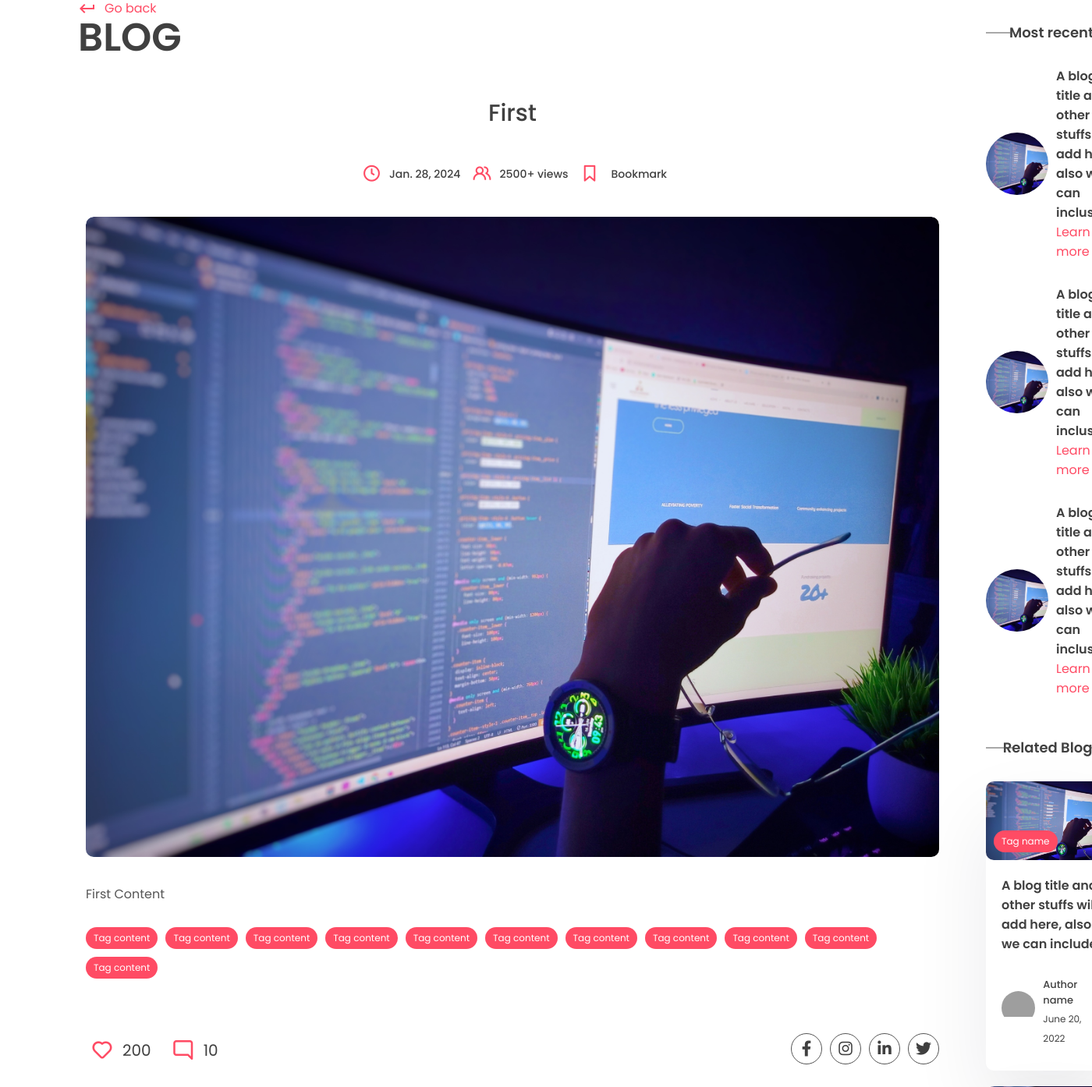
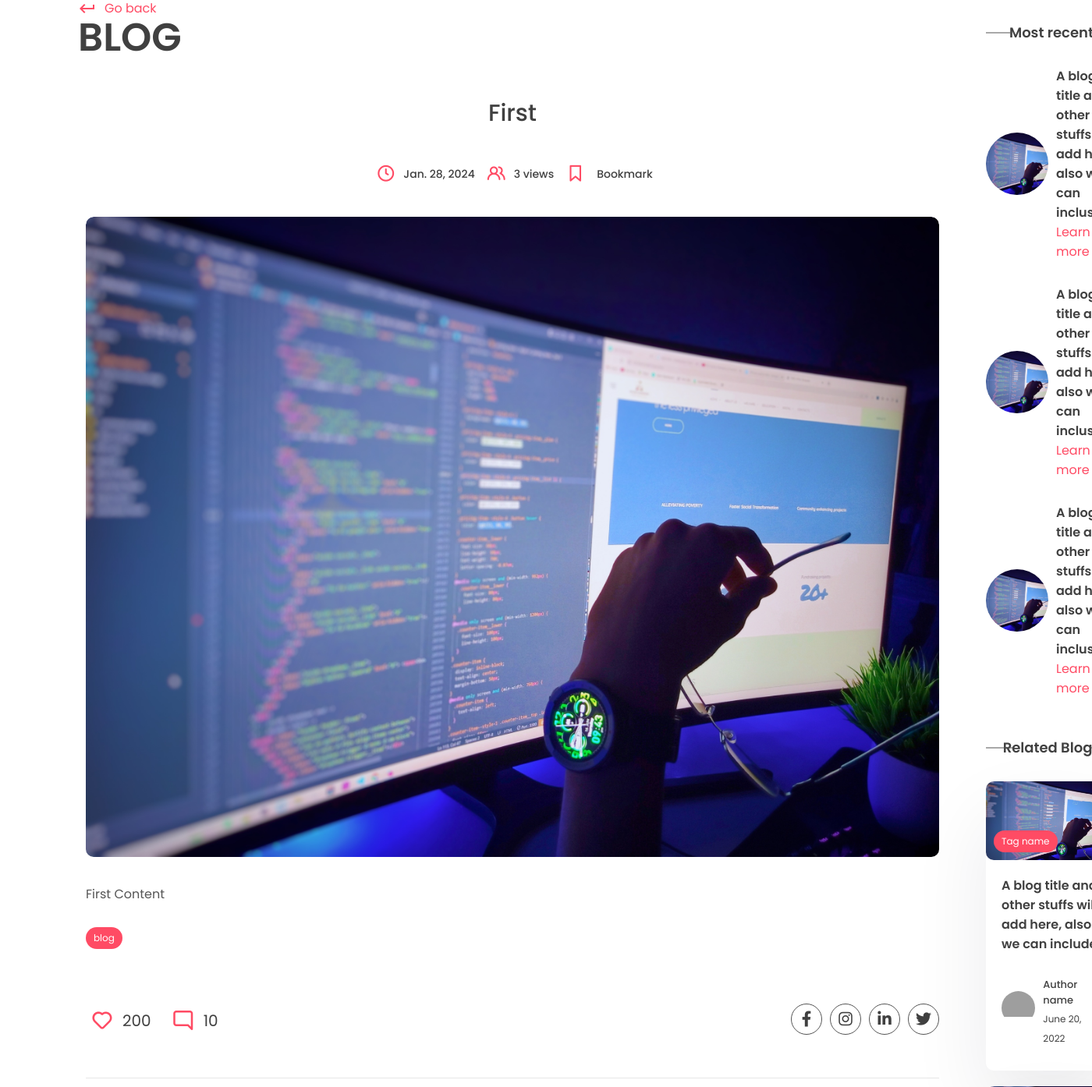
Before and after one commit to Ashfaq684/python-django-blogapp, a Django app: the page made by app/models.py in a window 1400 px wide. Shown: the part 122-1516 px from the top of that part at 78% size. Run offline with Django 5.2, Linux system fonts and the light colour scheme; data comes from the database, SQL or seed files in the repository; the page is wider than the window, and the part outside it is not shown; some libraries are stand-ins or nearby versions; grey boxes are pictures that could not be loaded.

Commit message:
added tags

```diff
--- a/app/admin.py
+++ b/app/admin.py
@@ -1,5 +1,6 @@
 from django.contrib import admin
-from app.models import Post
+from app.models import Post, Tag
 
 # Register your models here.
 admin.site.register(Post)
+admin.site.register(Tag)
--- a/app/models.py
+++ b/app/models.py
@@ -1,9 +1,26 @@
 from django.db import models
+from django.utils.text import slugify
 
 # Create your models here.
+
+class Tag(models.Model):
+    name = models.CharField(max_length=100)
+    description = models.CharField(max_length=100)
+    slug = models.SlugField(max_length=200, unique=True)
+
+    def save(self, *args, **kwargs):
+        if not self.id:
+            self.slug = slugify(self.name)
+        return super(Tag, self).save(*args, **kwargs)
+
+    def __str__(self):
+        return self.name
+
 class Post(models.Model):
     title = models.CharField(max_length=200)
     content = models.TextField()
     last_updated = models.DateTimeField(auto_now=True)
     slug = models.SlugField(max_length=200, unique=True)
     image = models.ImageField(null=True, blank=True, upload_to="images/")
+    tags = models.ManyToManyField(Tag, blank=True, related_name='post')
+    view_count = models.IntegerField(null=True, blank=True)
--- a/app/templates/app/post.html
+++ b/app/templates/app/post.html
@@ -29,7 +29,7 @@
             </div>
             <div class="track">
               <i class="uil uil-users-alt"></i>
-              <p class="view-count">2500+ views</p>
+              <p class="view-count">{{post.view_count}} view{{post.view_count|pluralize}}</p>
             </div>
             <div class="track">
               <form action="" method="POST">
@@ -56,17 +56,9 @@
                 {{post.content}}
               </p>
               <div class="blog-tags">
-                <div class="tag">Tag content</div>
-                <div class="tag">Tag content</div>
-                <div class="tag">Tag content</div>
-                <div class="tag">Tag content</div>
-                <div class="tag">Tag content</div>
-                <div class="tag">Tag content</div>
-                <div class="tag">Tag content</div>
-                <div class="tag">Tag content</div>
-                <div class="tag">Tag content</div>
-                <div class="tag">Tag content</div>
-                <div class="tag">Tag content</div>
+                {% for tag in post.tags.all %}
+                <div class="tag">{{tag.name}}</div>
+                {% endfor %}
               </div>
               <div class="social-share">
                 <div class="reactions">
--- a/app/views.py
+++ b/app/views.py
@@ -10,5 +10,12 @@ def index(request):
 
 def post_page(request, slug):
     post = Post.objects.get(slug = slug)
+
+    if post.view_count is None:
+        post.view_count = 1
+    else:
+        post.view_count = post.view_count + 1
+    post.save()
+
     context = {'post': post}
     return render(request, 'app/post.html', context)
```
Also changed, not shown: app/migrations/0002_tag_post_tags.py (added), app/migrations/0003_post_view_count.py (added), db.sqlite3.
